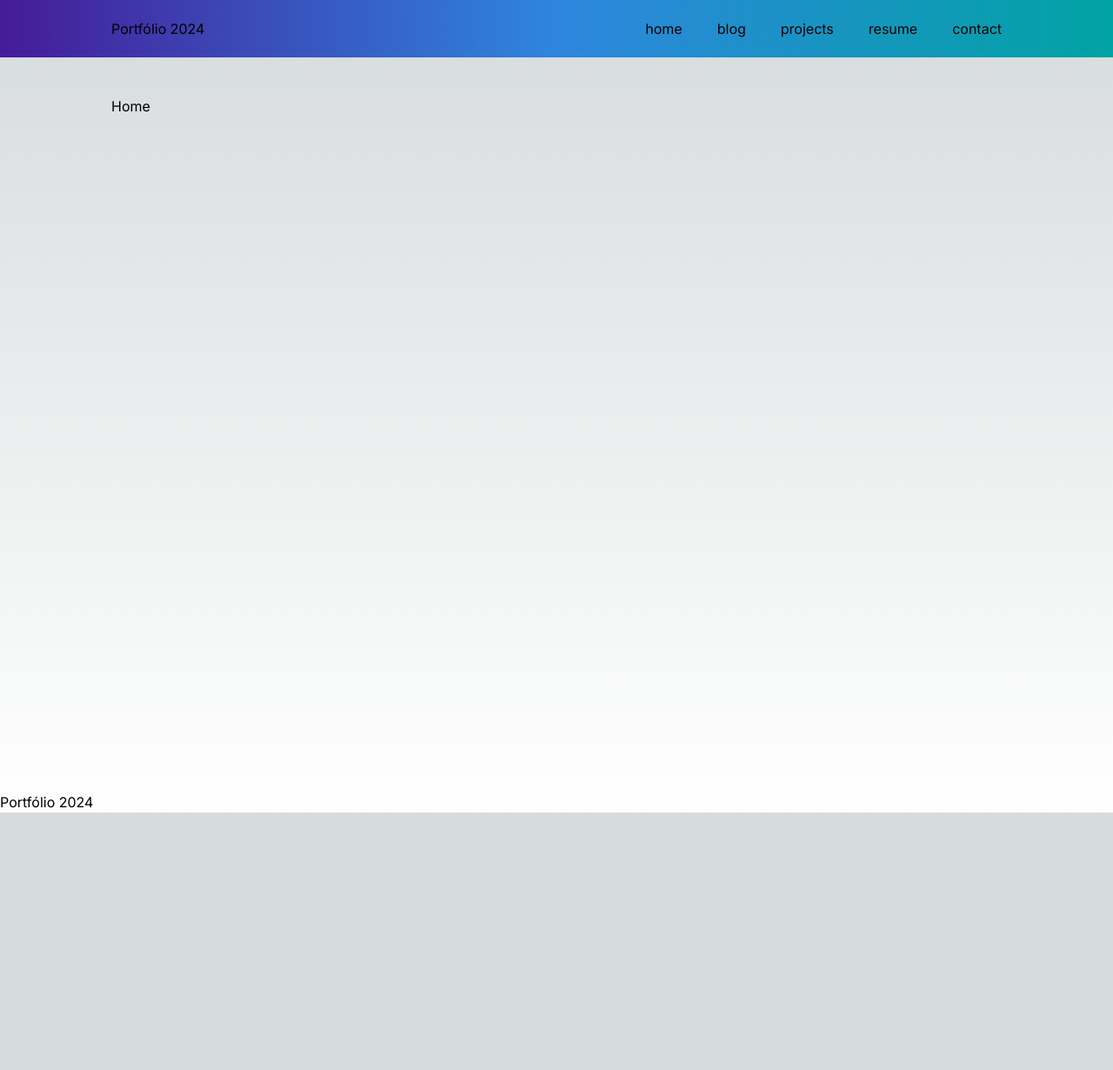
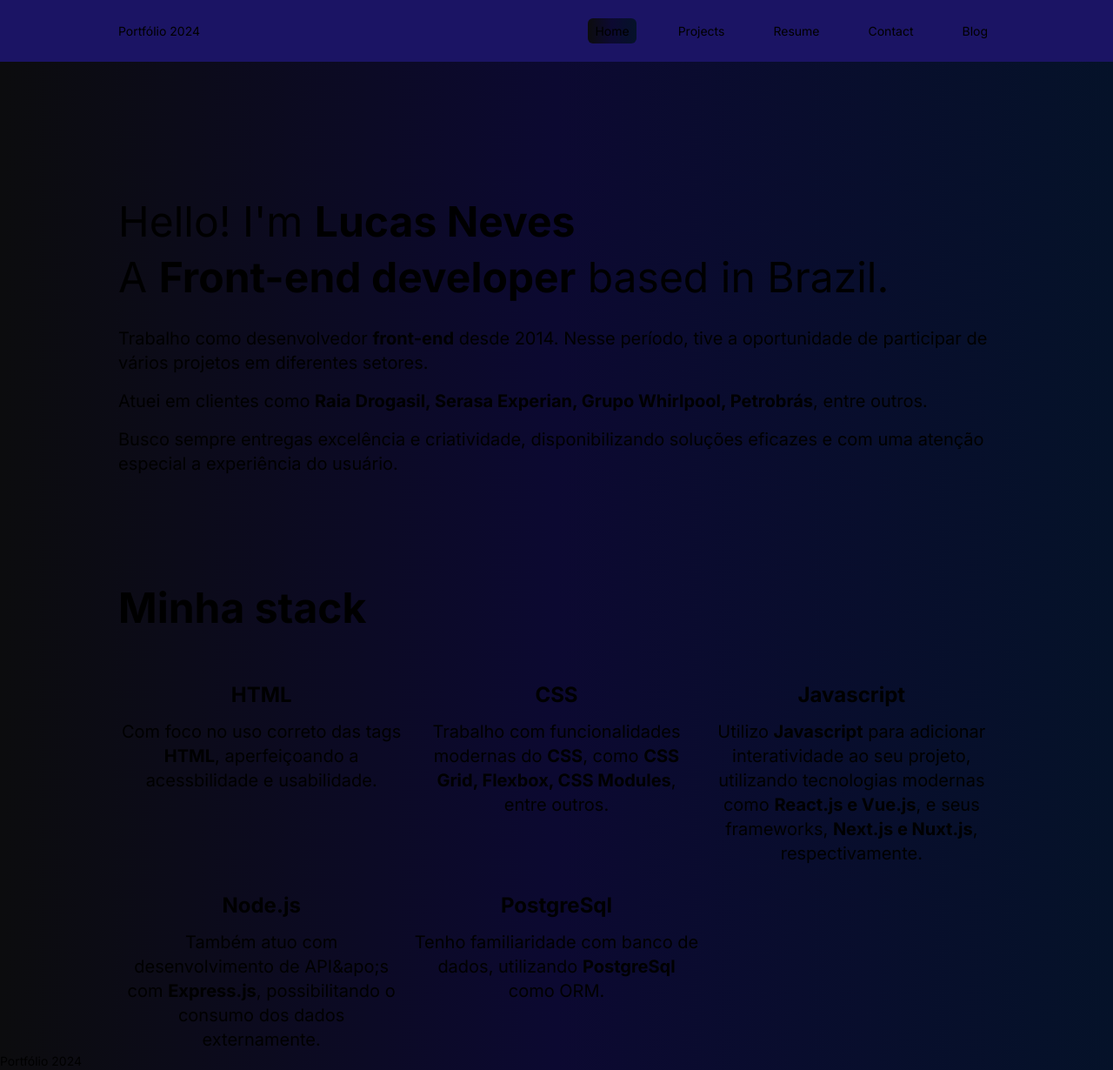
Before and after one commit to lucasoneves/portfolio-2024, a Next.js app: page / in a window 1280 px wide. Shown: the whole page at 87% size. Before the commit the page ends 934 px from the top, so only its background shows below. Built offline with nearby package versions, Linux system fonts and the light colour scheme.

Commit message:
Estilos da home e conteúdo

```diff
--- a/app/components/Container/Container.module.scss
+++ b/app/components/Container/Container.module.scss
@@ -1,5 +1,4 @@
 .container {
-  max-width: 940px;
   margin: auto;
   padding: 15px;
 }
--- a/app/components/Container/index.tsx
+++ b/app/components/Container/index.tsx
@@ -8,6 +8,6 @@ type ContainerTypes = {
 
 export default function Container({ children, className }: ContainerTypes) {
   return (
-    <div className={`${`w-4/5 ml-auto mr-auto`} ${className ? className : ''}`}>{children}</div>
+    <div className={` max-w-5xl ${` px-2 ml-auto mr-auto`} ${className ? className : ''}`}>{children}</div>
   );
 }
--- a/app/components/Header/Header.module.scss
+++ b/app/components/Header/Header.module.scss
@@ -1,6 +1,9 @@
 .header {
-  background: linear-gradient(to right, #451b99, #2e86de, #01a3a4);
+  background: var(--under-the-sea);
   padding: 21px 0;
+  position: sticky;
+  top: 0;
+  z-index: 1;
 }
 .container-header {
   display: flex;
--- a/app/components/Header/index.tsx
+++ b/app/components/Header/index.tsx
@@ -10,7 +10,7 @@ type HeaderTypes = {
 export default function Header({ children, siteTitle }: HeaderTypes) {
   return (
     <header className={styles["header"]}>
-      <Container className="flex justify-between">
+      <Container className="flex items-center justify-between">
         <h1>{siteTitle}</h1>
         {children}
       </Container>
--- /dev/null
+++ b/app/components/Navigation/Navigation.module.scss
@@ -0,0 +1,9 @@
+.active {
+  background: linear-gradient(
+    to right,
+    #0c0c0e,
+    #0c0931,
+    #051229
+  )
+  rgb(var(--background-start-rgb));
+}
--- a/app/components/Navigation/index.tsx
+++ b/app/components/Navigation/index.tsx
@@ -1,13 +1,52 @@
+"use client";
 import Link from "next/link";
+import { usePathname } from "next/navigation";
+import styles from "./Navigation.module.scss";
 export default function Navigation() {
+  const pathname = usePathname();
+  const MENU = [
+    {
+      label: "Home",
+      path: "/",
+      id: "a520f942-2c06-4061-89b9-c1c7bfb9aa84",
+    },
+    {
+      label: "Projects",
+      path: "/projects",
+      id: "08076e0c-4b02-4418-abec-730746c093aa",
+    },
+    {
+      label: "Resume",
+      path: "/resume",
+      id: "4c2ddf25-9542-46be-a62f-99610b2ed07b",
+    },
+    {
+      label: "Contact",
+      path: "/contact",
+      id: "d82852d8-b789-463c-90b4-2bae89426c0c",
+    },
+    {
+      label: "Blog",
+      path: "/blog",
+      id: "7ee08531-d05d-467c-b9e9-21a474191d60",
+    },
+  ];
   return (
     <nav>
-      <ul className="flex justify-between gap-10">
-        <Link href={"/"}>home</Link>
-        <Link href={"/blog"}>blog</Link>
-        <Link href={"/projects"}>projects</Link>
-        <Link href={"/resume"}>resume</Link>
-        <Link href={"/contact"}>contact</Link>
+      <ul className="flex center justify-between gap-10">
+        {MENU.map((menuItem) => {
+          return (
+            <Link
+              href={menuItem.path}
+              key={menuItem.id}
+              className={`px-2 p-1 rounded-md ${
+                pathname === menuItem.path ? `${styles["active"]}` : ""
+              }`}
+            >
+              {menuItem.label}
+            </Link>
+          );
+        })}
       </ul>
     </nav>
   );
--- a/app/globals.css
+++ b/app/globals.css
@@ -1,11 +1,22 @@
 @tailwind base;
 @tailwind components;
 @tailwind utilities;
+
 
 :root {
   --foreground-rgb: 0, 0, 0;
   --background-start-rgb: 214, 219, 220;
   --background-end-rgb: 255, 255, 255;
+
+  --sunflower: #FFC312;
+  --android-green: #A3CB38;
+  --puffins: #EE5A24;
+  --pixelated: #009432;
+  --merchant: #0652DD;
+  --bara-red: #ED4C67;
+  --morbital: #5758BB;
+  --under-the-sea: #1B1464;
+
 }
 
 @media (prefers-color-scheme: dark) {
@@ -19,10 +30,12 @@
 body {
   color: rgb(var(--foreground-rgb));
   background: linear-gradient(
-      to bottom,
-      transparent,
-      rgb(var(--background-end-rgb))
+      to right,
+      #0c0c0e,
+      #0c0931,
+      #051229
     )
     rgb(var(--background-start-rgb));
     font-family: "Inter";
+    font-size: 14px;
 }
--- a/app/page.tsx
+++ b/app/page.tsx
@@ -1,8 +1,62 @@
+import styles from './styles/Home.module.scss';
+
 export default async function Home() {
+  return (
+    <section className="mt-40">
+      <h2 className="text-5xl">
+        Hello! I&apos;m <strong>Lucas Neves</strong>
+      </h2>
+      <h3 className="text-5xl mt-4">
+        A <strong>Front-end developer</strong> based in Brazil.
+      </h3>
+      <p className="text-xl mt-8">
+        Trabalho como desenvolvedor <strong>front-end</strong> desde 2014. Nesse
+        período, tive a oportunidade de participar de vários projetos em
+        diferentes setores.
+      </p>
+      <p className="text-xl mt-4">
+        Atuei em clientes como{" "}
+        <strong>
+          Raia Drogasil, Serasa Experian, Grupo Whirlpool, Petrobrás
+        </strong>
+        , entre outros.
+      </p>
+      <p className="text-xl mt-4">
+        Busco sempre entregas excelência e criatividade, disponibilizando
+        soluções eficazes e com uma atenção especial a experiência do usuário.
+      </p>
 
-  return (
-    <section>
-      <h2>Home</h2>
+      <article className="mt-32">
+        <h3 className="text-5xl">
+          <strong>Minha stack</strong>
+        </h3>
+        <ul className={`${styles['stacks']} mt-10 text-center`}>
+          <li className="text-xl mt-5">
+            <strong className="block mb-3 text-2xl">HTML</strong>Com foco no uso correto das tags{" "}
+            <strong>HTML</strong>, aperfeiçoando a acessbilidade e usabilidade.
+          </li>
+          <li className="text-xl mt-5">
+            <strong className='block mb-3 text-2xl'>CSS</strong>Trabalho com funcionalidades modernas do{" "}
+            <strong>CSS</strong>, como{" "}
+            <strong>CSS Grid, Flexbox, CSS Modules</strong>, entre outros.
+          </li>
+          <li className="text-xl mt-5">
+            <strong className='block mb-3 text-2xl'>Javascript</strong>Utilizo <strong>Javascript</strong>{" "}
+            para adicionar interatividade ao seu projeto, utilizando
+            tecnologias modernas como <strong>React.js e Vue.js</strong>, e seus
+            frameworks, <strong>Next.js e Nuxt.js</strong>, respectivamente.
+          </li>
+          <li className="text-xl mt-5">
+            <strong className='block mb-3 text-2xl'>Node.js</strong>Também atuo com desenvolvimento de
+            API&apo;s com <strong>Express.js</strong>, possibilitando o consumo
+            dos dados externamente.
+          </li>
+          <li className="text-xl mt-5">
+            <strong className='block mb-3 text-2xl'>PostgreSql</strong>Tenho familiaridade com banco de dados,
+            utilizando <strong>PostgreSql</strong> como ORM.
+          </li>
+        </ul>
+      </article>
     </section>
   );
 }
--- /dev/null
+++ b/app/styles/Home.module.scss
@@ -0,0 +1,5 @@
+.stacks {
+  display: grid;
+  grid-template-columns: repeat(auto-fill, minmax(250px, 1fr));
+  gap: 10px;
+}
```
